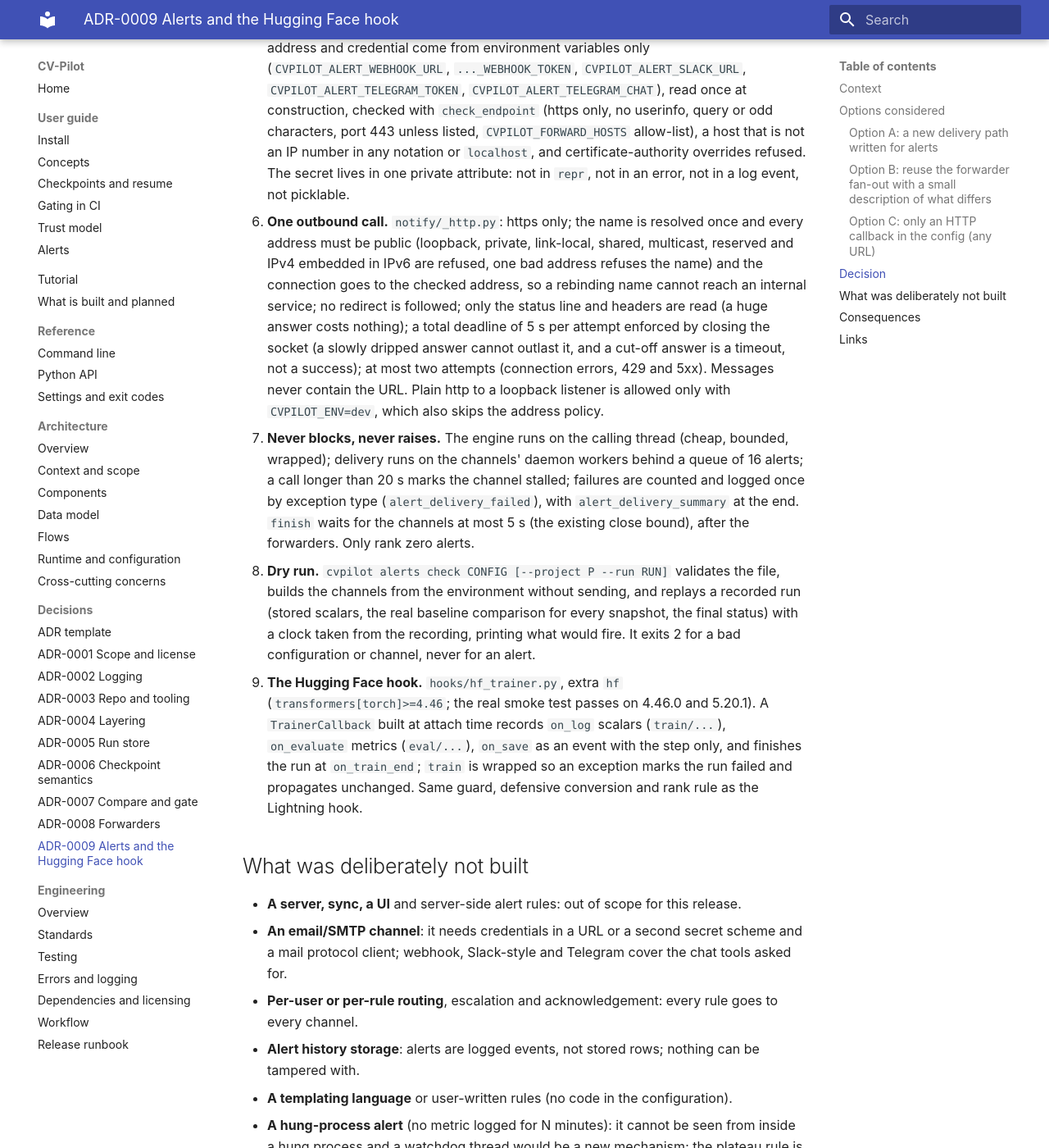
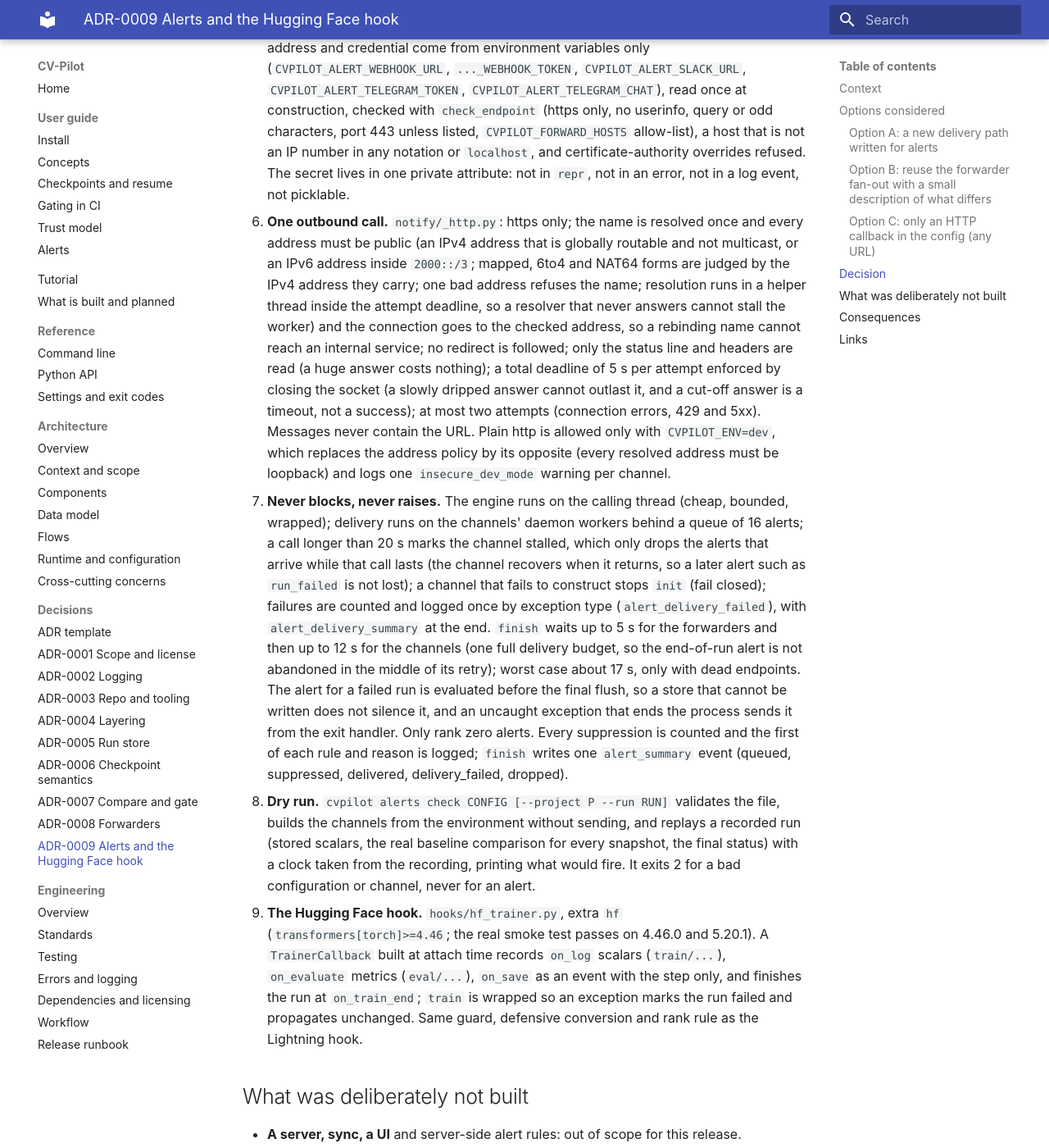
Before and after one commit to B4teShai/CV-Pilot, an MkDocs documentation site: the page built from docs/adr/0009-alerts-and-hf-hook.md, in a window 1280 px wide and 1400 px high, scrolled down 1938 px. Shown: the whole window at 82% size. Built offline with MkDocs 1.6.1 and Material for MkDocs 9.7.7, drawn with Linux system fonts in a browser that asks for light colours; some of the changed text lies outside the part shown.

Commit message:
docs: alert wait bounds, crash alerts, suppression reports, NaN filter wording

```diff
--- a/docs/adr/0009-alerts-and-hf-hook.md
+++ b/docs/adr/0009-alerts-and-hf-hook.md
@@ -67,19 +67,30 @@ Option B, with these rules (each has a test):
    number in any notation or `localhost`, and certificate-authority overrides refused. The secret
    lives in one private attribute: not in `repr`, not in an error, not in a log event, not picklable.
 6. **One outbound call.** `notify/_http.py`: https only; the name is resolved once and every address
-   must be public (loopback, private, link-local, shared, multicast, reserved and IPv4 embedded in
-   IPv6 are refused, one bad address refuses the name) and the connection goes to the checked
+   must be public (an IPv4 address that is globally routable and not multicast, or an IPv6 address
+   inside `2000::/3`; mapped, 6to4 and NAT64 forms are judged by the IPv4 address they carry; one bad
+   address refuses the name; resolution runs in a helper thread inside the attempt deadline, so a
+   resolver that never answers cannot stall the worker) and the connection goes to the checked
    address, so a rebinding name cannot reach an internal service; no redirect is followed; only the
    status line and headers are read (a huge answer costs nothing); a total deadline of 5 s per
    attempt enforced by closing the socket (a slowly dripped answer cannot outlast it, and a cut-off
    answer is a timeout, not a success); at most two attempts (connection errors, 429 and 5xx).
-   Messages never contain the URL. Plain http to a loopback listener is allowed only with
-   `CVPILOT_ENV=dev`, which also skips the address policy.
+   Messages never contain the URL. Plain http is allowed only with `CVPILOT_ENV=dev`, which
+   replaces the address policy by its opposite (every resolved address must be loopback) and logs one
+   `insecure_dev_mode` warning per channel.
 7. **Never blocks, never raises.** The engine runs on the calling thread (cheap, bounded, wrapped);
    delivery runs on the channels' daemon workers behind a queue of 16 alerts; a call longer than 20 s
-   marks the channel stalled; failures are counted and logged once by exception type
-   (`alert_delivery_failed`), with `alert_delivery_summary` at the end. `finish` waits for the
-   channels at most 5 s (the existing close bound), after the forwarders. Only rank zero alerts.
+   marks the channel stalled, which only drops the alerts that arrive while that call lasts (the
+   channel recovers when it returns, so a later alert such as `run_failed` is not lost); a channel
+   that fails to construct stops `init` (fail closed); failures are counted and logged once by exception type
+   (`alert_delivery_failed`), with `alert_delivery_summary` at the end. `finish` waits up to 5 s for the
+   forwarders and then up to 12 s for the channels (one full delivery budget, so the end-of-run
+   alert is not abandoned in the middle of its retry); worst case about 17 s, only with dead
+   endpoints. The alert for a failed run is evaluated before the final flush, so a store that cannot
+   be written does not silence it, and an uncaught exception that ends the process sends it from the
+   exit handler. Only rank zero alerts. Every suppression is counted and the first of each rule and
+   reason is logged; `finish` writes one `alert_summary` event (queued, suppressed, delivered,
+   delivery_failed, dropped).
 8. **Dry run.** `cvpilot alerts check CONFIG [--project P --run RUN]` validates the file, builds the
    channels from the environment without sending, and replays a recorded run (stored scalars, the real
    baseline comparison for every snapshot, the final status) with a clock taken from the recording,
@@ -98,6 +109,7 @@ Option B, with these rules (each has a test):
 - **Per-user or per-rule routing**, escalation and acknowledgement: every rule goes to every channel.
 - **Alert history storage**: alerts are logged events, not stored rows; nothing can be tampered with.
 - **A templating language** or user-written rules (no code in the configuration).
+- **An alert for `sys.exit`, a kill or a lost machine**: nothing runs to send it.
 - **A hung-process alert** (no metric logged for N minutes): it cannot be seen from inside a hung
   process and a watchdog thread would be a new mechanism; the plateau rule is the in-process signal.
 - **GPU utilisation, `new_best` and `resumed` rules** of the first sketch.
@@ -109,13 +121,14 @@ Option B, with these rules (each has a test):
 
 ## Consequences
 
-- A dead, slow or hostile channel costs alerts (counted), never training time beyond the 5 s wait at
+- A dead, slow or hostile channel costs alerts (counted), never training time beyond the bounded wait at
   `finish`. The notebook `03_alerts_and_hf_trainer.ipynb` measures the step time with and without
   dead channels on a real `Trainer` run.
 - The loopback listener of tests and notebooks needs the development setting; production refuses http.
 - Slack and Telegram delivery was checked against a local listener and by unit tests; no real account
   was used.
-- The Hugging Face `Trainer` hides NaN training losses from callbacks by default (`logging_nan_inf_filter`), so `nan_loss` sees them only with that setting off; the evaluation loss is not filtered. Found while running notebook 03 and documented in the guide.
+- The Hugging Face `Trainer` replaces NaN training losses by the average of the earlier losses since the last log (0.0 when it logs every step) before callbacks see them (`logging_nan_inf_filter`), so `nan_loss` sees them only with that setting off; the evaluation loss is not filtered. Found while running notebook 03 and documented in the guide.
+- The dry run has no recording time for evaluation snapshots: each is replayed one rate-limit window after the previous event, in step order, and the command says so.
 - Metrics logged after `on_train_end` (a manual `trainer.evaluate()` after `train()`) are not recorded.
 
 ## Links
```
Also changed, not shown: CHANGELOG.md (+21 -0 lines), docs/architecture/06-cross-cutting.md (+2 -0 lines), docs/guide/alerts.md (+8 -8 lines).
